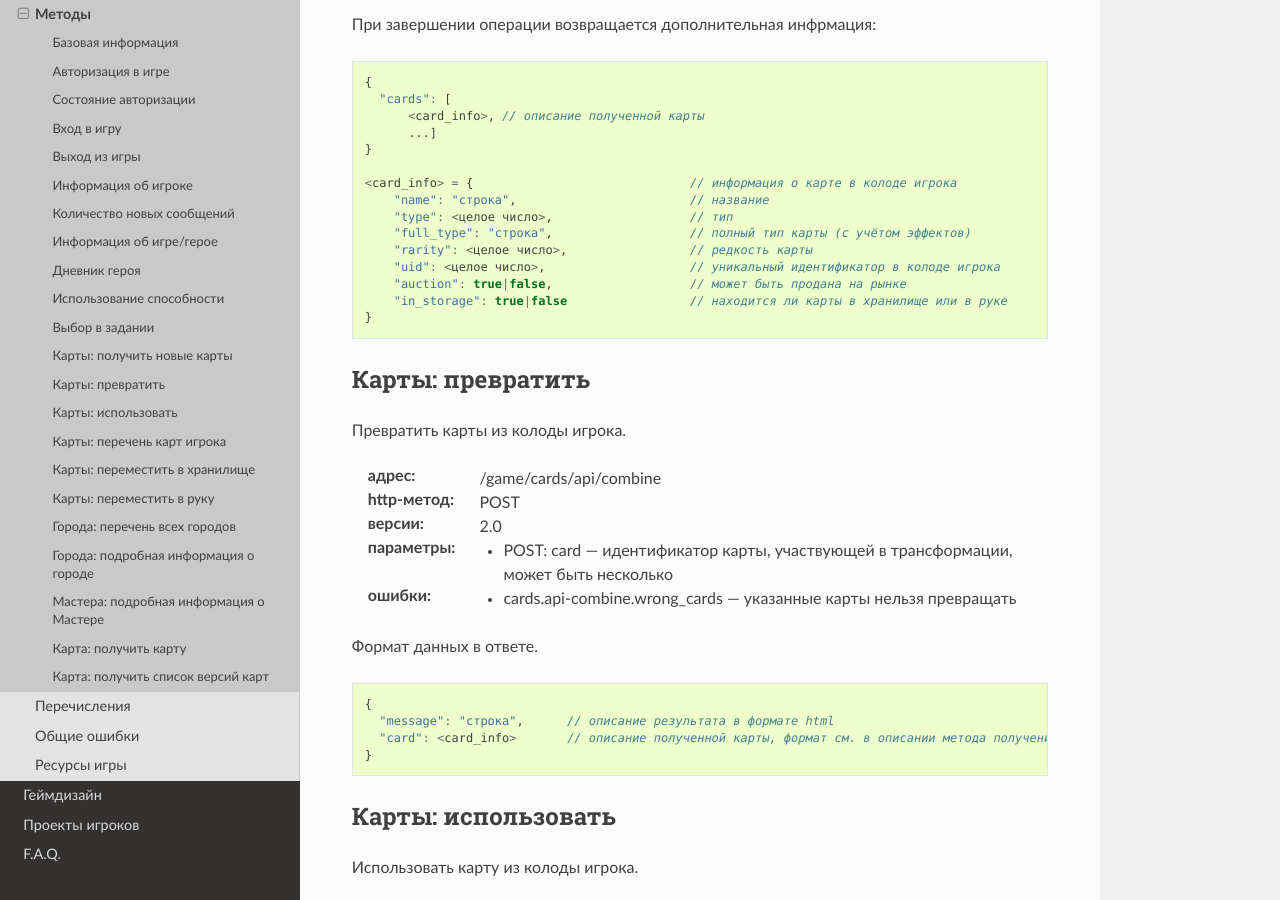
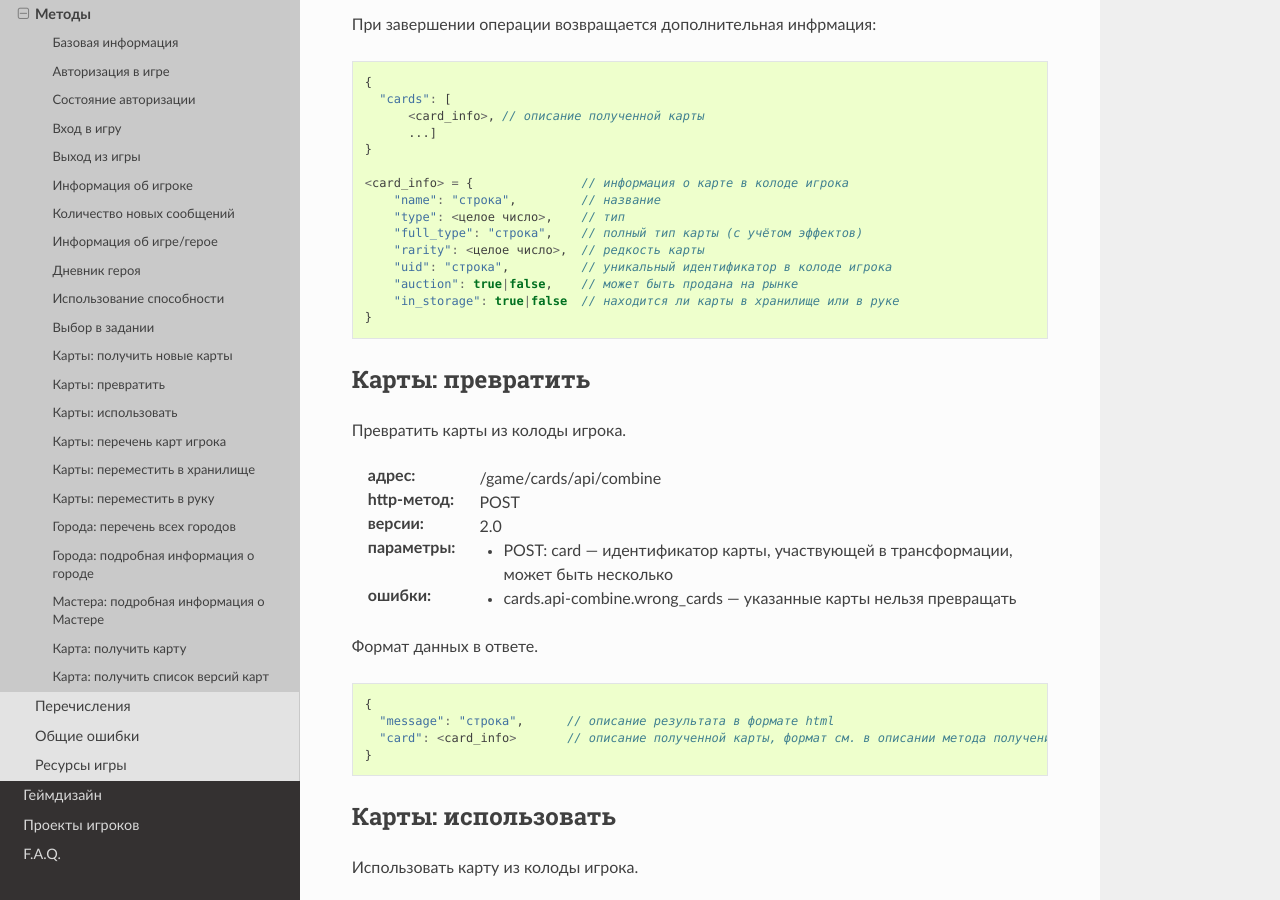
Before and after one commit to the-tale/tt_docs, a Sphinx documentation site: the page built from docs/source/external_api/methods.rst, in a window 1280 px wide and 900 px high, scrolled down 10944 px. Built offline with Sphinx 7.4.7 and the Read the Docs theme 2.0.0, drawn with Linux system fonts in a browser that asks for light colours.

Commit message:
исправлена ошибка в описании uid карты

```diff
--- a/docs/source/external_api/methods.rst
+++ b/docs/source/external_api/methods.rst
@@ -535,14 +535,14 @@
           ...]
     }
 
-    <card_info> = {                              // информация о карте в колоде игрока
-        "name": "строка",                        // название
-        "type": <целое число>,                   // тип
-        "full_type": "строка",                   // полный тип карты (с учётом эффектов)
-        "rarity": <целое число>,                 // редкость карты
-        "uid": <целое число>,                    // уникальный идентификатор в колоде игрока
-        "auction": true|false,                   // может быть продана на рынке
-        "in_storage": true|false                 // находится ли карты в хранилище или в руке
+    <card_info> = {               // информация о карте в колоде игрока
+        "name": "строка",         // название
+        "type": <целое число>,    // тип
+        "full_type": "строка",    // полный тип карты (с учётом эффектов)
+        "rarity": <целое число>,  // редкость карты
+        "uid": "строка",          // уникальный идентификатор в колоде игрока
+        "auction": true|false,    // может быть продана на рынке
+        "in_storage": true|false  // находится ли карты в хранилище или в руке
     }
 
 
```
